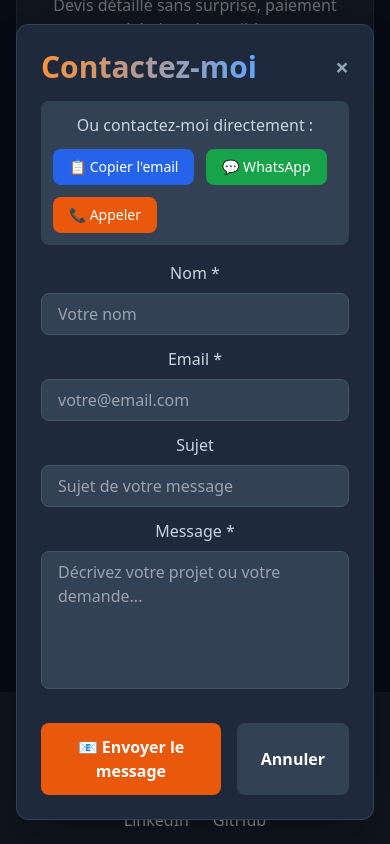
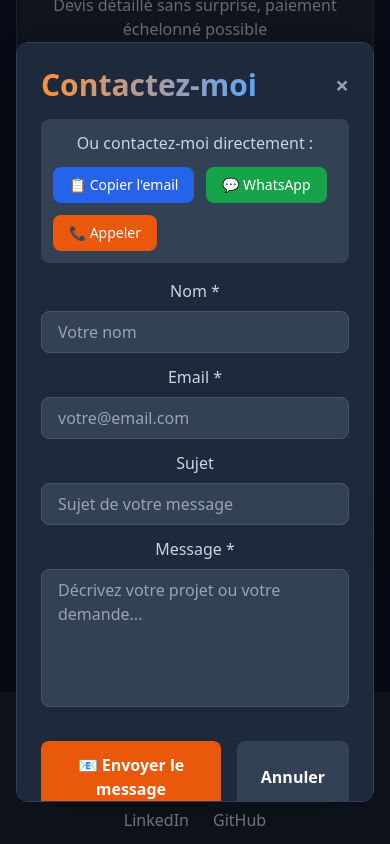
Before and after one commit to Bledichef/PortFolio, a React (Create React App) app: page / in a window 390 px wide. Both pictures are taken after a click on the button "📧 Me contacter". Shown: the part 1727-2571 px from the top of the page. Built offline with nearby package versions, Linux system fonts and the light colour scheme.

Commit message:
Refactor ContactModal structure and animations for enhanced user experience; update modal container and transition effects for improved visual appeal and responsiveness.

```diff
--- a/src/components/ContactModal.jsx
+++ b/src/components/ContactModal.jsx
@@ -87,20 +87,14 @@ function ContactModal({ isOpen, onClose }) {
             onClick={onClose}
           />
 
-          {/* Modal */}
-          <motion.div
-            className="fixed inset-0 z-50 flex items-center justify-center p-4 overflow-y-auto"
-            initial={{ opacity: 0 }}
-            exit={{ opacity: 0 }}
-            animate={{ opacity: 1 }}
-            onClick={onClose}
-          >
+          {/* Modal Container - Centré verticalement et horizontalement */}
+          <div className="fixed inset-0 z-50 flex items-center justify-center p-4 pointer-events-none">
             <motion.div
-              className="bg-slate-800 rounded-xl p-6 max-w-2xl w-full my-4 max-h-[96vh] overflow-y-auto border border-slate-700 shadow-2xl"
-              initial={{ scale: 0.9, y: 20 }}
-              exit={{ scale: 0.9, y: 20 }}
-              animate={{ scale: 1, y: 0 }}
-              onClick={(e) => e.stopPropagation()}
+              className="bg-slate-800 rounded-xl p-6 max-w-2xl w-full max-h-[90vh] overflow-y-auto border border-slate-700 shadow-2xl pointer-events-auto"
+              initial={{ opacity: 0, scale: 0.95 }}
+              exit={{ opacity: 0, scale: 0.95 }}
+              animate={{ opacity: 1, scale: 1 }}
+              transition={{ duration: 0.2 }}
             >
               {/* Header */}
               <div className="flex justify-between items-center mb-4">
@@ -238,7 +232,7 @@ function ContactModal({ isOpen, onClose }) {
                 </div>
               </form>
             </motion.div>
-          </motion.div>
+          </div>
         </>
       )}
     </AnimatePresence>
```
